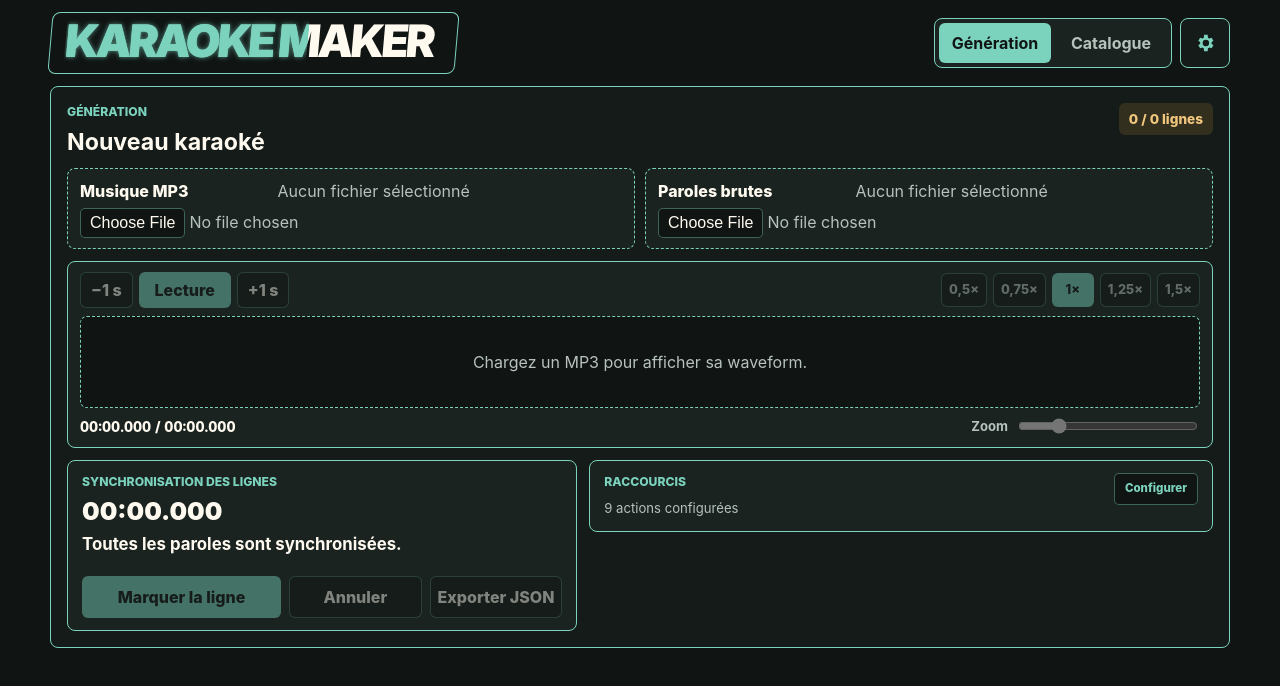
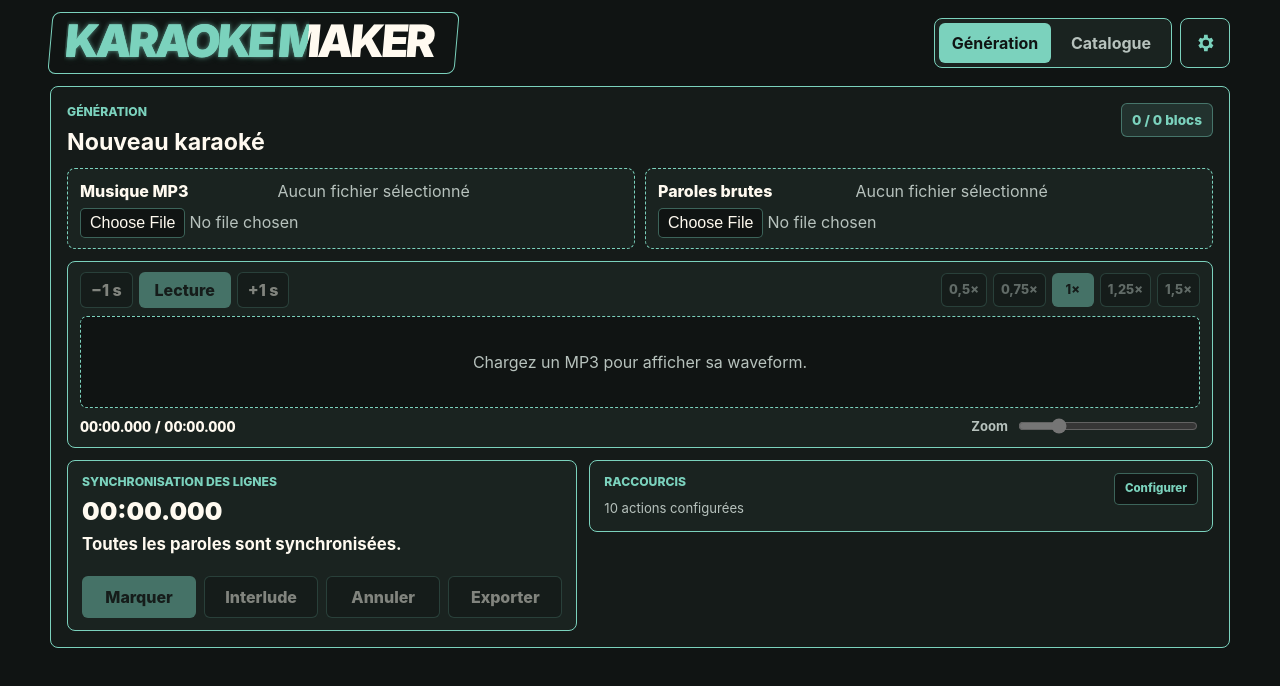
Before and after one commit to paulermilonarduin/karaoke-maker, a Vue app: page / in a window 1280 px wide. Shown: the top 686 px of the page. Built offline with nearby package versions, Linux system fonts and the light colour scheme.

Commit message:
feat: ajoute les interludes synchronisés

```diff
--- a/src/assets/catalog/minecraft/Short_Minecraft.karaoke.json
+++ b/src/assets/catalog/minecraft/Short_Minecraft.karaoke.json
@@ -7,6 +7,13 @@
   },
   "lines": [
     {
+      "id": "bridge:intro",
+      "kind": "bridge",
+      "text": "",
+      "startMs": 0,
+      "endMs": 20081
+    },
+    {
       "id": "line:0",
       "text": "Le serveur Minecraft c'est une bonne idée",
       "startMs": 20081,
--- a/src/domain/lyrics.ts
+++ b/src/domain/lyrics.ts
@@ -7,8 +7,11 @@ export type LyricSegment = {
   endMs: number
 }
 
+export type LyricLineKind = 'lyrics' | 'bridge'
+
 export type LyricLine = {
   id: string
+  kind?: LyricLineKind
   startMs: number
   endMs?: number
   text: string
@@ -24,6 +27,7 @@ export type DraftLyricSegment = {
 
 export type DraftLyricLine = {
   id: string
+  kind?: LyricLineKind
   text: string
   startMs?: number
   endMs?: number
@@ -44,7 +48,11 @@ export type KaraokeFile = {
     fileName?: string
     durationMs: number
   }
-  lines: Array<LyricLine & { endMs: number; segments: LyricSegment[] }>
+  lines: Array<LyricLine & { endMs: number }>
+}
+
+export function isBridgeLine(line: Pick<LyricLine, 'kind'>): boolean {
+  return line.kind === 'bridge'
 }
 
 function splitIntoSegments(text: string, lineId: string): DraftLyricSegment[] {
@@ -54,16 +62,30 @@ function splitIntoSegments(text: string, lineId: string): DraftLyricSegment[] {
   }))
 }
 
+function isBridgeMarker(text: string): boolean {
+  return /^\[(bridge|instrumental|break|pause)\]$/i.test(text.trim())
+}
+
 export function parsePlainLyrics(content: string): DraftLyricLine[] {
   return content
     .split(/\r?\n/)
     .map((line) => line.trim())
     .filter(Boolean)
     .map((text, index) => {
+      if (isBridgeMarker(text)) {
+        return {
+          id: `bridge:${index}`,
+          kind: 'bridge',
+          text: '',
+          segments: [],
+        }
+      }
+
       const id = `line:${index}`
 
       return {
         id,
+        kind: 'lyrics',
         text,
         segments: splitIntoSegments(text, id),
       }
@@ -80,6 +102,17 @@ export function buildSyncedLines(
 
   return startedLines.map((line, lineIndex) => {
     const endMs = line.endMs ?? startedLines[lineIndex + 1]?.startMs ?? audioDurationMs
+
+    if (isBridgeLine(line)) {
+      return {
+        id: line.id,
+        kind: 'bridge',
+        startMs: line.startMs,
+        endMs,
+        text: '',
+      }
+    }
+
     const allSegmentsStarted = line.segments.every((segment) => segment.startMs !== undefined)
     const segments =
       endMs !== undefined && allSegmentsStarted
@@ -93,6 +126,7 @@ export function buildSyncedLines(
 
     return {
       id: line.id,
+      kind: 'lyrics',
       startMs: line.startMs,
       endMs,
       text: line.text,
@@ -107,12 +141,27 @@ export function createKaraokeFile(
   audioDurationMs: number,
 ): KaraokeFile {
   const completeLines = lines.map((line) => {
+    if (isBridgeLine(line)) {
+      if (line.endMs === undefined) {
+        throw new Error('L’interlude n’est pas entièrement synchronisé.')
+      }
+
+      return {
+        id: line.id,
+        kind: 'bridge' as const,
+        startMs: line.startMs,
+        endMs: line.endMs,
+        text: '',
+      }
+    }
+
     if (line.endMs === undefined || !line.segments) {
       throw new Error(`La ligne « ${line.text} » n'est pas entièrement synchronisée.`)
     }
 
     return {
       ...line,
+      kind: 'lyrics' as const,
       endMs: line.endMs,
       segments: line.segments,
     }
@@ -172,10 +221,31 @@ function parseLine(value: unknown, index: number): KaraokeFile['lines'][number]
     throw new Error(`La ligne ${index + 1} est invalide.`)
   }
 
-  const { id, text, startMs, endMs, segments } = value
+  const { id, kind, text, startMs, endMs, segments } = value
+
+  if (kind === 'bridge') {
+    if (
+      typeof id !== 'string' ||
+      (text !== undefined && typeof text !== 'string') ||
+      !isNonNegativeInteger(startMs) ||
+      !isNonNegativeInteger(endMs) ||
+      endMs <= startMs
+    ) {
+      throw new Error(`L’interlude ${index + 1} est invalide.`)
+    }
+
+    return {
+      id,
+      kind: 'bridge',
+      startMs,
+      endMs,
+      text: typeof text === 'string' ? text : '',
+    }
+  }
 
   if (
     typeof id !== 'string' ||
+    (kind !== undefined && kind !== 'lyrics') ||
     typeof text !== 'string' ||
     !isNonNegativeInteger(startMs) ||
     !isNonNegativeInteger(endMs) ||
@@ -186,7 +256,7 @@ function parseLine(value: unknown, index: number): KaraokeFile['lines'][number]
     throw new Error(`La ligne ${index + 1} est invalide.`)
   }
 
-  const line: LyricLine & { endMs: number } = { id, text, startMs, endMs }
+  const line: LyricLine & { endMs: number } = { id, kind: 'lyrics', text, startMs, endMs }
   const parsedSegments = segments.map((segment, segmentIndex) =>
     parseSegment(segment, line, segmentIndex),
   )
--- a/src/generator/shortcuts.ts
+++ b/src/generator/shortcuts.ts
@@ -4,6 +4,7 @@ import type { Locale, TranslationKey } from '../i18n'
 export type GeneratorActionId =
   | 'player.toggle'
   | 'marker.create'
+  | 'marker.bridge'
   | 'marker.undo'
   | 'player.seekBackward'
   | 'player.seekForward'
@@ -37,6 +38,11 @@ export const generatorActions: GeneratorActionDefinition[] = [
     id: 'marker.create',
     labelKey: 'shortcut.action.markerCreate',
     shortcut: { code: 'Enter' },
+  },
+  {
+    id: 'marker.bridge',
+    labelKey: 'shortcut.action.markerBridge',
+    shortcut: { key: 'b' },
   },
   {
     id: 'marker.undo',
--- a/src/i18n/index.ts
+++ b/src/i18n/index.ts
@@ -31,6 +31,8 @@ const frMessages = {
   'file.empty': 'Aucun fichier sélectionné',
 
   'generator.audioLabel': 'Musique MP3',
+  'generator.addBridge': 'Interlude',
+  'generator.bridgeBlock': 'Interlude',
   'generator.complete': 'Toutes les paroles sont synchronisées.',
   'generator.error.export': 'Impossible de générer le fichier.',
   'generator.error.lineBounds': 'Le marqueur doit rester dans les limites de la ligne.',
@@ -38,19 +40,23 @@ const frMessages = {
     'Le marqueur doit être placé après celui de la ligne précédente.',
   'generator.error.missingAudio': 'Chargez une piste audio avant de placer des marqueurs.',
   'generator.error.wordOrder': 'Le marqueur doit être placé après celui du mot précédent.',
-  'generator.exportJson': 'Exporter JSON',
+  'generator.exportJson': 'Exporter',
   'generator.lyricsLabel': 'Paroles brutes',
+  'generator.mark': 'Marquer',
   'generator.markLine': 'Marquer la ligne',
+  'generator.markBridge': 'Marquer l’interlude',
   'generator.markWord': 'Marquer le mot',
   'generator.newProjectTitle': 'Nouveau karaoké',
   'generator.nextWord': 'Prochain mot :',
   'generator.phaseLines': 'Synchronisation des lignes',
   'generator.phaseWords': 'Synchronisation des mots',
+  'generator.progressBlocks': '{current} / {total} blocs',
   'generator.progressLines': '{current} / {total} lignes',
   'generator.progressWords': '{current} / {total} mots',
   'generator.undo': 'Annuler',
 
   'lyricsDisplay.ariaLabel': 'Aperçu karaoké',
+  'lyricsDisplay.bridgeLabel': 'Interlude',
   'lyricsDisplay.placeholder': 'Chargez un MP3 et des paroles brutes pour démarrer.',
 
   'settings.accentColorAria': 'Couleur principale',
@@ -75,6 +81,7 @@ const frMessages = {
   'settings.theme': 'Thème',
 
   'shortcut.action.markerCreate': 'Marquer la ligne ou le mot',
+  'shortcut.action.markerBridge': 'Ajouter un interlude',
   'shortcut.action.markerNudgeBackward': 'Décaler le marqueur de -10 ms',
   'shortcut.action.markerNudgeForward': 'Décaler le marqueur de +10 ms',
   'shortcut.action.markerUndo': 'Annuler le dernier marqueur',
@@ -131,25 +138,31 @@ const enMessages: Record<keyof typeof frMessages, string> = {
   'file.empty': 'No file selected',
 
   'generator.audioLabel': 'MP3 music',
+  'generator.addBridge': 'Bridge',
+  'generator.bridgeBlock': 'Bridge',
   'generator.complete': 'All lyrics are synchronized.',
   'generator.error.export': 'Unable to generate the file.',
   'generator.error.lineBounds': 'The marker must stay within the line bounds.',
   'generator.error.lineOrder': 'The marker must be placed after the previous line marker.',
   'generator.error.missingAudio': 'Load an audio track before placing markers.',
   'generator.error.wordOrder': 'The marker must be placed after the previous word marker.',
-  'generator.exportJson': 'Export JSON',
+  'generator.exportJson': 'Export',
   'generator.lyricsLabel': 'Raw lyrics',
+  'generator.mark': 'Mark',
   'generator.markLine': 'Mark line',
+  'generator.markBridge': 'Mark bridge',
   'generator.markWord': 'Mark word',
   'generator.newProjectTitle': 'New karaoke',
   'generator.nextWord': 'Next word:',
   'generator.phaseLines': 'Line synchronization',
   'generator.phaseWords': 'Word synchronization',
+  'generator.progressBlocks': '{current} / {total} blocks',
   'generator.progressLines': '{current} / {total} lines',
   'generator.progressWords': '{current} / {total} words',
   'generator.undo': 'Undo',
 
   'lyricsDisplay.ariaLabel': 'Karaoke preview',
+  'lyricsDisplay.bridgeLabel': 'Bridge',
   'lyricsDisplay.placeholder': 'Load an MP3 and raw lyrics to get started.',
 
   'settings.accentColorAria': 'Primary color',
@@ -173,6 +186,7 @@ const enMessages: Record<keyof typeof frMessages, string> = {
   'settings.theme': 'Theme',
 
   'shortcut.action.markerCreate': 'Mark line or word',
+  'shortcut.action.markerBridge': 'Add bridge',
   'shortcut.action.markerNudgeBackward': 'Nudge marker by -10 ms',
   'shortcut.action.markerNudgeForward': 'Nudge marker by +10 ms',
   'shortcut.action.markerUndo': 'Undo last marker',
--- a/src/style.css
+++ b/src/style.css
@@ -238,9 +238,10 @@ p {
 .line-count {
   flex: 0 0 auto;
   padding: 6px 10px;
+  border: 1px solid var(--color-border-muted);
   border-radius: 6px;
-  background: #f2e5d5;
-  color: #78542a;
+  background: color-mix(in srgb, var(--color-accent) 13%, transparent);
+  color: var(--color-accent);
   font-size: 0.85rem;
   font-weight: 800;
 }
@@ -605,7 +606,7 @@ p {
 
 .action-row {
   display: grid;
-  grid-template-columns: minmax(150px, 1.2fr) repeat(2, minmax(96px, 0.8fr));
+  grid-template-columns: repeat(auto-fit, minmax(110px, 1fr));
   gap: 8px;
 }
 
@@ -684,6 +685,45 @@ p {
 
 .lyrics-display__segments .text-highlight {
   white-space: pre;
+}
+
+.lyrics-display__bridge {
+  --bridge-progress: 0%;
+
+  display: inline-grid;
+  width: min(780px, 86vw);
+  gap: 14px;
+  justify-items: center;
+  white-space: normal;
+}
+
+.lyrics-display__bridge-track {
+  position: relative;
+  display: block;
+  width: 100%;
+  height: 14px;
+  overflow: hidden;
+  border: 1px solid color-mix(in srgb, var(--color-accent) 62%, transparent);
+  border-radius: 8px;
+  background: var(--color-bg);
+  box-shadow: inset 0 0 10px rgba(0, 0, 0, 0.34);
+  transform: skewX(-5deg);
+  transform-origin: left center;
+}
+
+.lyrics-display__bridge-fill {
+  position: absolute;
+  inset: 0 auto 0 0;
+  width: var(--bridge-progress);
+  border-radius: 7px 0 0 7px;
+  background: linear-gradient(
+    90deg,
+    color-mix(in srgb, var(--color-accent) 72%, transparent),
+    var(--color-accent)
+  );
+  box-shadow:
+    0 0 4px color-mix(in srgb, var(--color-accent) 62%, transparent),
+    0 0 10px color-mix(in srgb, var(--color-accent) 18%, transparent);
 }
 
 .text-highlight {
@@ -1046,11 +1086,6 @@ p {
   color: var(--color-text);
 }
 
-.line-count {
-  color: var(--color-warning);
-  background: rgba(224, 168, 75, 0.14);
-}
-
 .view-switcher__button--active,
 .audio-waveform__rate--active,
 .button--primary {
--- a/src/views/GeneratorView.vue
+++ b/src/views/GeneratorView.vue
@@ -8,8 +8,10 @@ import {
   createKaraokeFile,
   findActiveLine,
   formatTimestamp,
+  isBridgeLine,
   parsePlainLyrics,
   serializeKaraokeFile,
+  type DraftLyricLine,
   type KaraokeProject,
 } from '../domain/lyrics'
 import {
@@ -32,6 +34,7 @@ const project = ref<KaraokeProject>({
   title: '',
   draftLines: [],
 })
+const manualBridgeCount = ref(0)
 
 const audioUrl = ref<string>()
 const currentTimeMs = ref(0)
@@ -123,13 +126,14 @@ const timelineRegions = computed<WaveformRegionModel[]>(() => {
     regions.push({
       id: `line/${line.id}`,
       kind: 'line',
-      label: `L${lineIndex + 1}`,
+      label: isBridgeLine(line) ? `B${lineIndex + 1}` : `L${lineIndex + 1}`,
       startMs: line.startMs,
       endMs: lineEndMs !== undefined && lineEndMs > line.startMs ? lineEndMs : undefined,
       editable: true,
     })
 
     if (
+      isBridgeLine(line) ||
       lineEndMs === undefined ||
       syncPhase.value === 'lines' ||
       lineIndex !== editingLineIndex.value
@@ -167,7 +171,7 @@ const syncPhase = computed<'lines' | 'segments'>(() =>
 )
 const syncProgress = computed(() =>
   syncPhase.value === 'lines'
-    ? t('generator.progressLines', {
+    ? t('generator.progressBlocks', {
         current: syncedLineCount.value,
         total: project.value.draftLines.length,
       })
@@ -186,6 +190,16 @@ const canExport = computed(
 )
 
 const activeLine = computed(() => findActiveLine(syncedLines.value, currentTimeMs.value))
+
+const nextDraftLineLabel = computed(() => getDraftLineLabel(nextDraftLine.value))
+
+function getDraftLineLabel(line?: DraftLyricLine): string | undefined {
+  if (!line) {
+    return undefined
+  }
+
+  return isBridgeLine(line) ? t('generator.bridgeBlock') : line.text
+}
 
 function onAudioFile(file: File) {
   if (audioUrl.value) {
@@ -230,15 +244,60 @@ function markNextLine() {
 
     const previousLastSegment = previousLine.segments[previousLine.segments.length - 1]
 
-    if (previousLastSegment.startMs !== undefined) {
+    if (previousLastSegment?.startMs !== undefined) {
       previousLastSegment.endMs = currentTimeMs.value
     }
   }
 
   line.startMs = currentTimeMs.value
   line.endMs = undefined
-  line.segments[0].startMs = currentTimeMs.value
-  line.segments[0].endMs = undefined
+
+  if (!isBridgeLine(line)) {
+    line.segments[0].startMs = currentTimeMs.value
+    line.segments[0].endMs = undefined
+  }
+
+  syncError.value = undefined
+}
+
+function addBridgeBlock() {
+  if (syncPhase.value !== 'lines') {
+    return
+  }
+
+  if (!audioUrl.value) {
+    syncError.value = t('generator.error.missingAudio')
+    return
+  }
+
+  const insertIndex =
+    nextDraftLineIndex.value === -1 ? project.value.draftLines.length : nextDraftLineIndex.value
+  const previousLine = project.value.draftLines[insertIndex - 1]
+
+  if (previousLine?.startMs !== undefined && currentTimeMs.value <= previousLine.startMs) {
+    syncError.value = t('generator.error.lineOrder')
+    return
+  }
+
+  if (previousLine?.startMs !== undefined) {
+    previousLine.endMs = currentTimeMs.value
+
+    const previousLastSegment = previousLine.segments[previousLine.segments.length - 1]
+
+    if (previousLastSegment?.startMs !== undefined) {
+      previousLastSegment.endMs = currentTimeMs.value
+    }
+  }
+
+  manualBridgeCount.value += 1
+  project.value.draftLines.splice(insertIndex, 0, {
+    id: `bridge:manual:${Date.now()}:${manualBridgeCount.value}`,
+    kind: 'bridge',
+    text: '',
+    startMs: currentTimeMs.value,
+    endMs: undefined,
+    segments: [],
+  })
   syncError.value = undefined
 }
 
@@ -310,13 +369,24 @@ function undoLastMarker() {
 
       if (previousLine) {
         previousLine.endMs = undefined
-        previousLine.segments[previousLine.segments.length - 1].endMs = undefined
+
+        const previousLastSegment = previousLine.segments[previousLine.segments.length - 1]
+
+        if (previousLastSegment) {
+          previousLastSegment.endMs = undefined
+        }
       }
 
       line.startMs = undefined
       line.endMs = undefined
-      line.segments[0].startMs = undefined
-      line.segments[0].endMs = undefined
+
+      const firstSegment = line.segments[0]
+
+      if (firstSegment) {
+        firstSegment.startMs = undefined
+        firstSegment.endMs = undefined
+      }
+
       syncError.value = undefined
       return
     }
@@ -389,8 +459,8 @@ function onRegionChange(change: WaveformRegionChange) {
       const firstSegment = line.segments[0]
       const lastSegment = line.segments[line.segments.length - 1]
 
-      if (firstSegment.startMs === oldStartMs) firstSegment.startMs = startMs
-      if (lastSegment.endMs === oldEndMs) lastSegment.endMs = endMs
+      if (firstSegment?.startMs === oldStartMs) firstSegment.startMs = startMs
+      if (lastSegment?.endMs === oldEndMs) lastSegment.endMs = endMs
     }
 
     syncError.value = undefined
@@ -468,6 +538,7 @@ useGeneratorShortcuts(
   {
     'player.toggle': () => void waveformRef.value?.togglePlayback(),
     'marker.create': markNextMarker,
+    'marker.bridge': addBridgeBlock,
     'marker.undo': undoLastMarker,
     'player.seekBackward': () => waveformRef.value?.seekBy(-100),
     'player.seekForward': () => waveformRef.value?.seekBy(100),
@@ -534,7 +605,7 @@ onBeforeUnmount(() => {
 
           <p class="sync-panel__line">
             {{
-              nextDraftLine?.text ||
+              nextDraftLineLabel ||
               nextSegmentLine?.text ||
               t('generator.complete')
             }}
@@ -551,7 +622,16 @@ onBeforeUnmount(() => {
               :disabled="!audioUrl || (!nextDraftLine && !nextSegment)"
               @click="markNextMarker"
             >
-              {{ syncPhase === 'lines' ? t('generator.markLine') : t('generator.markWord') }}
+              {{ t('generator.mark') }}
+            </button>
+            <button
+              v-if="syncPhase === 'lines'"
+              class="button"
+              type="button"
+              :disabled="!audioUrl"
+              @click="addBridgeBlock"
+            >
+              {{ t('generator.addBridge') }}
             </button>
             <button
               class="button"
```
Also changed, not shown: src/components/LyricsDisplay.vue (+27 -5 lines), src/assets/catalog/minecraft/Short_Minecraft.txt, 1 other file (tests, documents, lock files or other folders).
